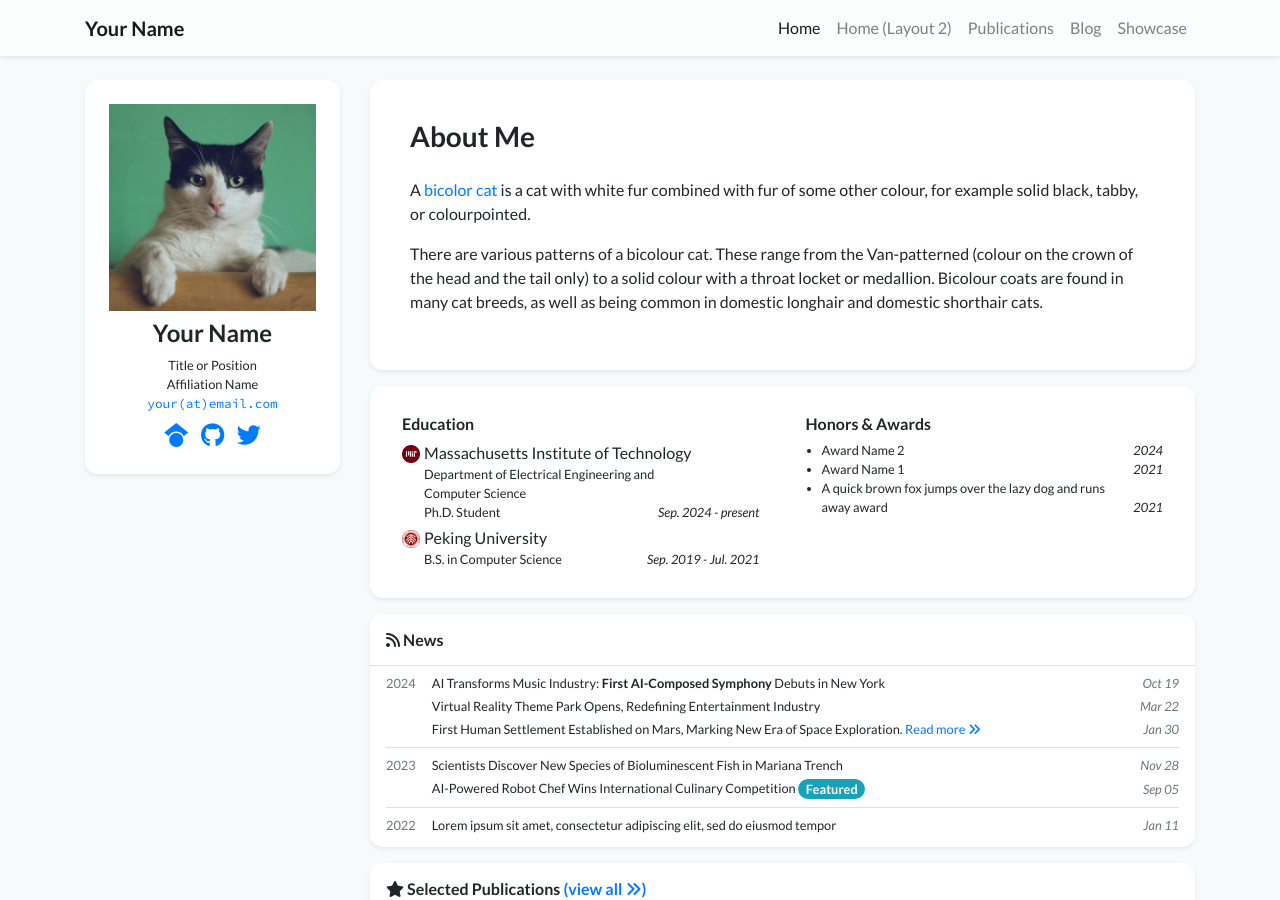
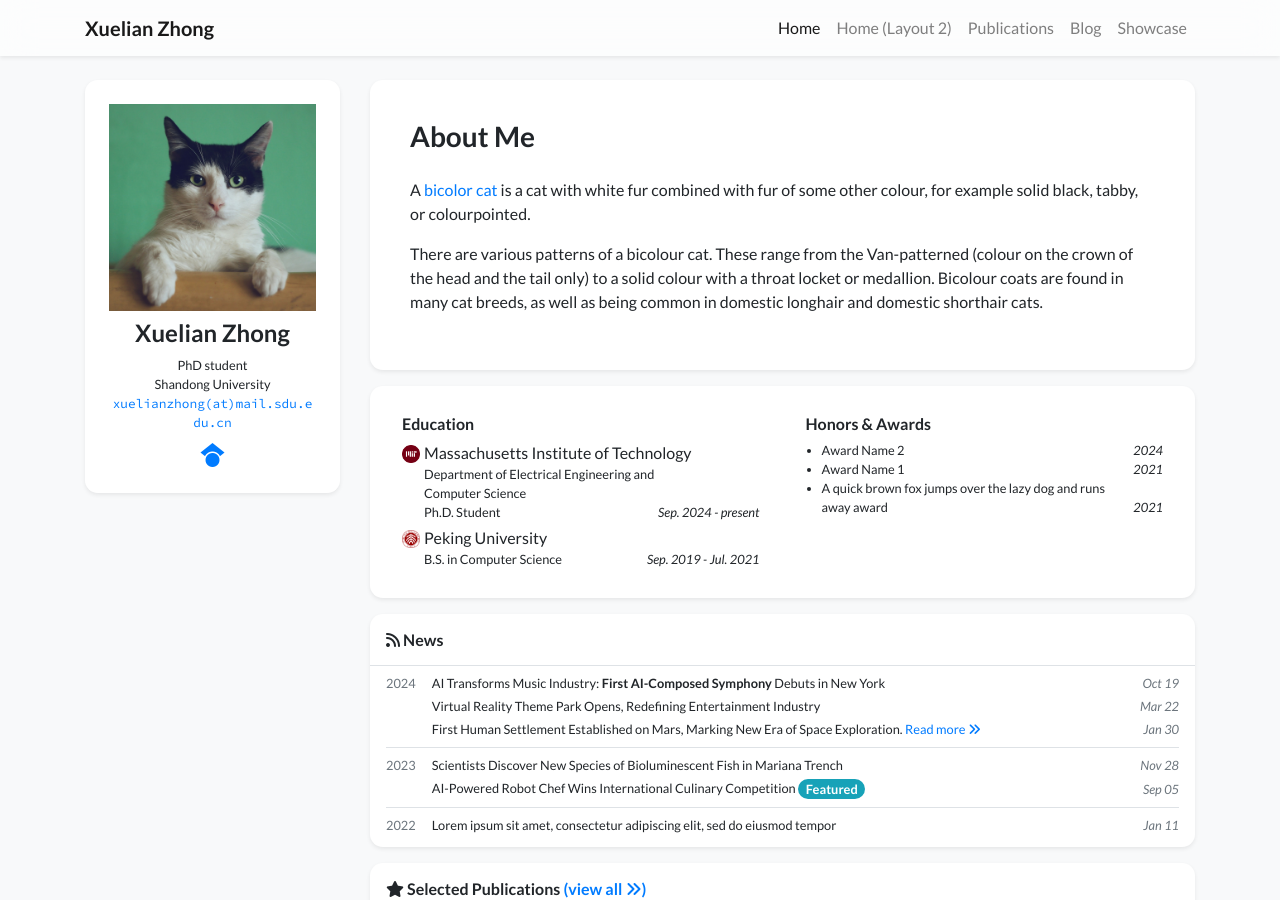
Before and after one commit to zhongdom0619/xuelian, a Jekyll site: the page built from index.html, in a window 1280 px wide and 900 px high. Built offline with Jekyll 4.4.1, drawn with Linux system fonts in a browser that asks for light colours; nearby versions of some CDN libraries; a style sheet for code colours, icons or effects is not loaded.

Commit message:
Update profile.yml

```diff
--- a/_data/profile.yml
+++ b/_data/profile.yml
@@ -1,18 +1,16 @@
-primary_name: "Your Name"
+primary_name: "Xuelian Zhong"
 secondary_name: ""
-navbar_name: "Your Name"
+navbar_name: "Xuelian Zhong"
 
 positions:
-- name: Title or Position
-- name: Affiliation Name
-  logo: /assets/images/badges/MIT_Social_circle.png  # Logo is optional
+- name: PhD student
+- name: Shandong University
+  logo: E:/钟雪莲研究生/日常工作/11-个人主页/photo/sdu/SDU_logo.jpg  # Logo is optional
 
 
-email: "your@email.com"
+email: "xuelianzhong@mail.sdu.edu.cn"
 # cv_link: link-to-your-cv-file
 gscholar: xFmQpf4AAAAJ  # This is an example, replace it with your own Google Scholar ID
-github: your_github_id
-twitter: your_twitter_id  # Do not include the '@' symbol
 # wechat_qrcode: /assets/images/etc/wechat.jpg
 # wechat_prompt: >-
 #   Please tell me your <strong>name</strong> and <strong>affiliation</strong> (current or past) when adding my wechat. Thanks!
```
